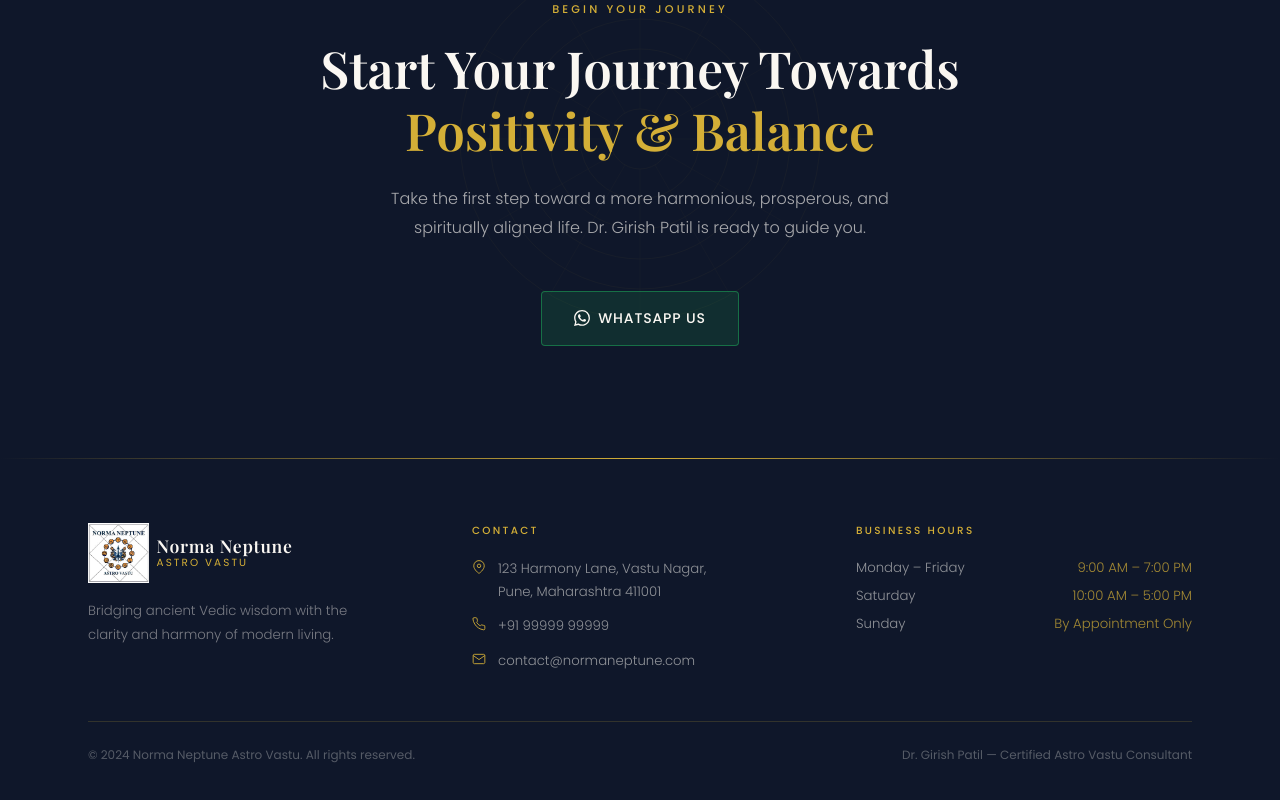
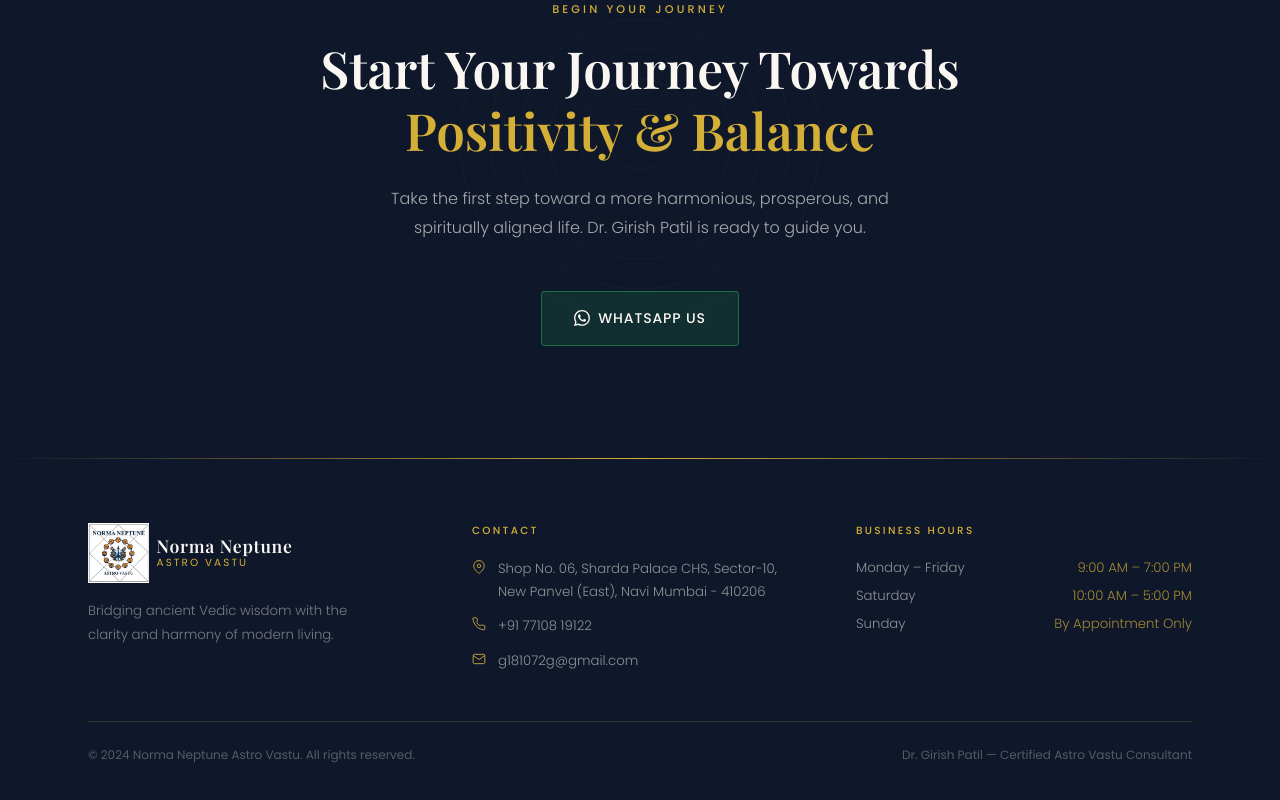
Before and after one commit to ramanipranay-design-cloud/NNAstroVastu, a React (Vite) app: page / in a window 1280 px wide. Shown: the part 3282-4082 px from the top of the page. Built offline with nearby package versions, Linux system fonts and the light colour scheme; a web font is replaced by a local one.

Commit message:
Commit-for-new-contact-changes

```diff
--- a/src/app/components/ContactSection.tsx
+++ b/src/app/components/ContactSection.tsx
@@ -62,7 +62,7 @@ export function ContactSection() {
 
         <div className="flex flex-wrap items-center justify-center gap-4">
           <a
-            href="https://wa.me/919999999999"
+            href="https://wa.me/917710819122"
             target="_blank"
             rel="noopener noreferrer"
             className="inline-flex items-center gap-2 px-8 py-4 rounded-sm transition-all duration-300"
--- a/src/app/components/FooterSection.tsx
+++ b/src/app/components/FooterSection.tsx
@@ -70,9 +70,9 @@ export function FooterSection() {
             </h4>
             <ul className="space-y-3">
               {[
-                { icon: <LocationIcon />, text: "123 Harmony Lane, Vastu Nagar,\nPune, Maharashtra 411001" },
-                { icon: <PhoneIcon />, text: "+91 99999 99999" },
-                { icon: <MailIcon />, text: "contact@normaneptune.com" },
+                { icon: <LocationIcon />, text: " Shop No. 06, Sharda Palace CHS, Sector-10,\n New Panvel (East), Navi Mumbai - 410206" },
+                { icon: <PhoneIcon />, text: "+91 77108 19122" },
+                { icon: <MailIcon />, text: "g181072g@gmail.com" },
               ].map((item, i) => (
                 <li key={i} className="flex items-start gap-3">
                   <span style={{ color: "#D4AF37", marginTop: "2px", flexShrink: 0 }}>{item.icon}</span>
```
